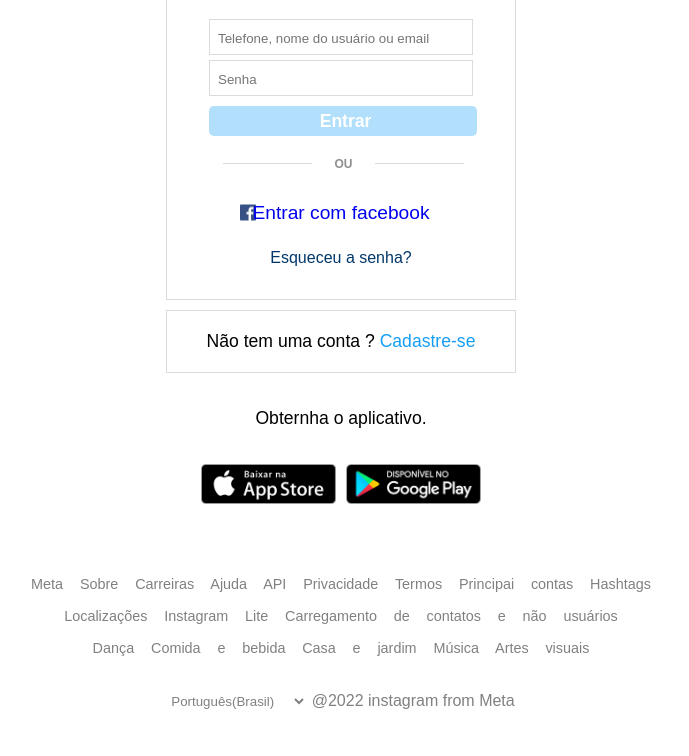
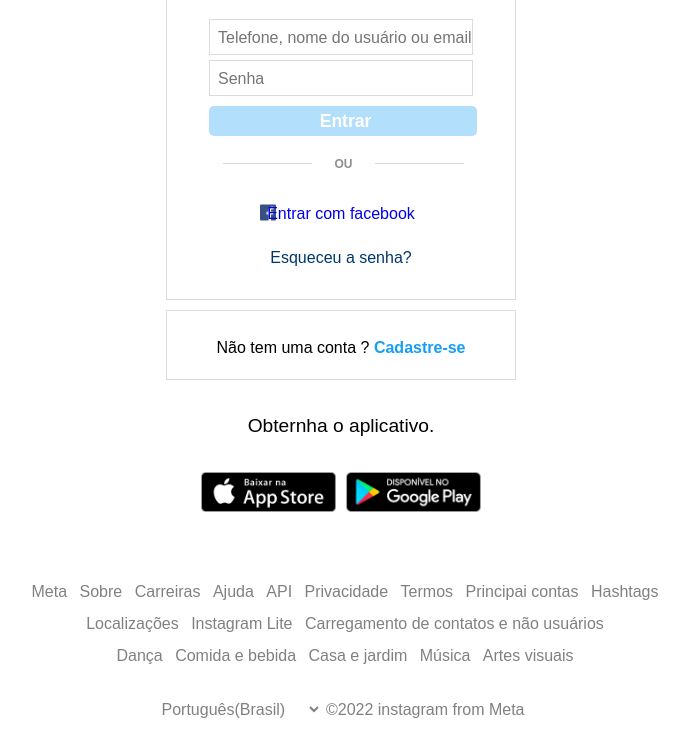
Before and after one commit to RafaelContact/Instagram-UI, a plain HTML site: page index.html in a window 1280 px wide. Shown: the part 134-890 px from the top of the page, without its empty margins (299-988 px from the left). Drawn offline with Linux system fonts and the light colour scheme.

Commit message:
add list in the botton itens

```diff
--- a/css/style.css
+++ b/css/style.css
@@ -1,5 +1,6 @@
 *{
-    font-family: sans-serif;
+    font-family: Arial, Helvetica, sans-serif;
+    font-size: 1.0rem;
 
     margin: 0;
     padding: 0;
@@ -114,7 +115,7 @@ input[type="submit"]{
     background-image: url(/asets/facebook.png);
     background-repeat: no-repeat;
     background-position-y: center;
-    background-position-x: 25px;
+    background-position-x: 2.8rem;
 
 }
  p{
@@ -130,17 +131,18 @@ input[type="submit"]{
      border: 1px solid #dbdbdb;
      padding: 20px;
      margin-bottom: 35px;
-     font-size: 1.1rem;
+     font-size: 1.5rem;
  }
 .cadastro a {
     color: #169ef6;
+    font-weight: bold;
 }
  /* CONFIGURAÇÕES DOS BOTÕES DE DOWNLOAD */
 .apps{
     text-align: center;
 }
 .getapp{
-    font-size: 1.1rem;
+    font-size: 1.2rem;
 }
 figure{
     margin-top: 35px;
@@ -149,9 +151,14 @@ figure{
 }
 section{
     text-align: center;
-    font-size: 0.9rem;
+    font-size: 10px;
     line-height: 2rem;
-    word-spacing: 0.8rem;
+
+}
+section ul li {
+    list-style: none;
+    display: inline-block;
+    margin-left: 0.5rem;
 }
 section a {
     color: gray;
@@ -170,4 +177,5 @@ form select {
     border: none;
     background-color: #ffffff;
     color: gray;
+    font-size: 1rem;
 }
--- a/index.html
+++ b/index.html
@@ -53,28 +53,68 @@
     </div>
     <div class="bottons">
         <section>
+            <ul>
+                <li>
                     <a href="https://about.facebook.com/meta">Meta</a>
+                </li>
+                <li>
                     <a href="https://about.instagram.com/">Sobre</a>
+                </li>
+                <li>
                     <a href="https://about.instagram.com/blog/">Carreiras</a>
+                </li>
+                <li>
                     <a href="https://help.instagram.com/">Ajuda</a>
+                </li>
+                <li>
                     <a href="https://developers.facebook.com/docs/instagram">API</a>
+                </li>
+                <li>
                     <a href="https://www.instagram.com/legal/privacy/">Privacidade</a>
+                </li>
+                <li>
                     <a href="https://www.instagram.com/legal/terms/">Termos</a>
+                </li>
+                <li>
                     <a href="https://www.instagram.com/directory/profiles/">Principai contas</a>
+                </li>
+                <li>
                     <a href="https://www.instagram.com/directory/hashtags/">Hashtags</a>
+                </li>
+            </ul>
         </section>
         <section>
+            <ul>
+                <li>
                     <a href="https://www.instagram.com/explore/locations/">Localizações</a>
+                </li>
+                <li>
                     <a href="https://www.instagram.com/web/lite/">Instagram Lite</a>
+                </li>
+                <li>
                     <a href="https://www.facebook.com/help/instagram/261704639352628">Carregamento de contatos e não usuários</a>
+                </li>
+            </ul>
         </section>
 
         <section>
+            <ul>
+                <li>
                     <a href="https://www.instagram.com/topics/dance-and-performance/">Dança</a>
+                </li>
+                <li>
                     <a href="https://www.instagram.com/topics/food-and-drink/">Comida e bebida</a>
+                </li>
+                <li>
                     <a href="https://www.instagram.com/topics/home-and-garden/">Casa e jardim</a>
+                </li>
+                <li>
                     <a href="https://www.instagram.com/topics/music/">Música</a>
+                </li>
+                <li>
                     <a href="https://www.instagram.com/topics/visual-arts/"> Artes visuais</a>
+                </li>
+            </ul>
         </section>
         <footer>
         <form action="">
@@ -83,7 +123,7 @@
                 <option value="">Português(Portugal)</option>
                 <option value="">English</option>
             </select>
-            <p>@2022 instagram from Meta</p>
+            <p> &copy2022 instagram from Meta</p>
         </form>
         </footer>
     </div>
```
Lines whose indentation alone changed are shown as unchanged.
